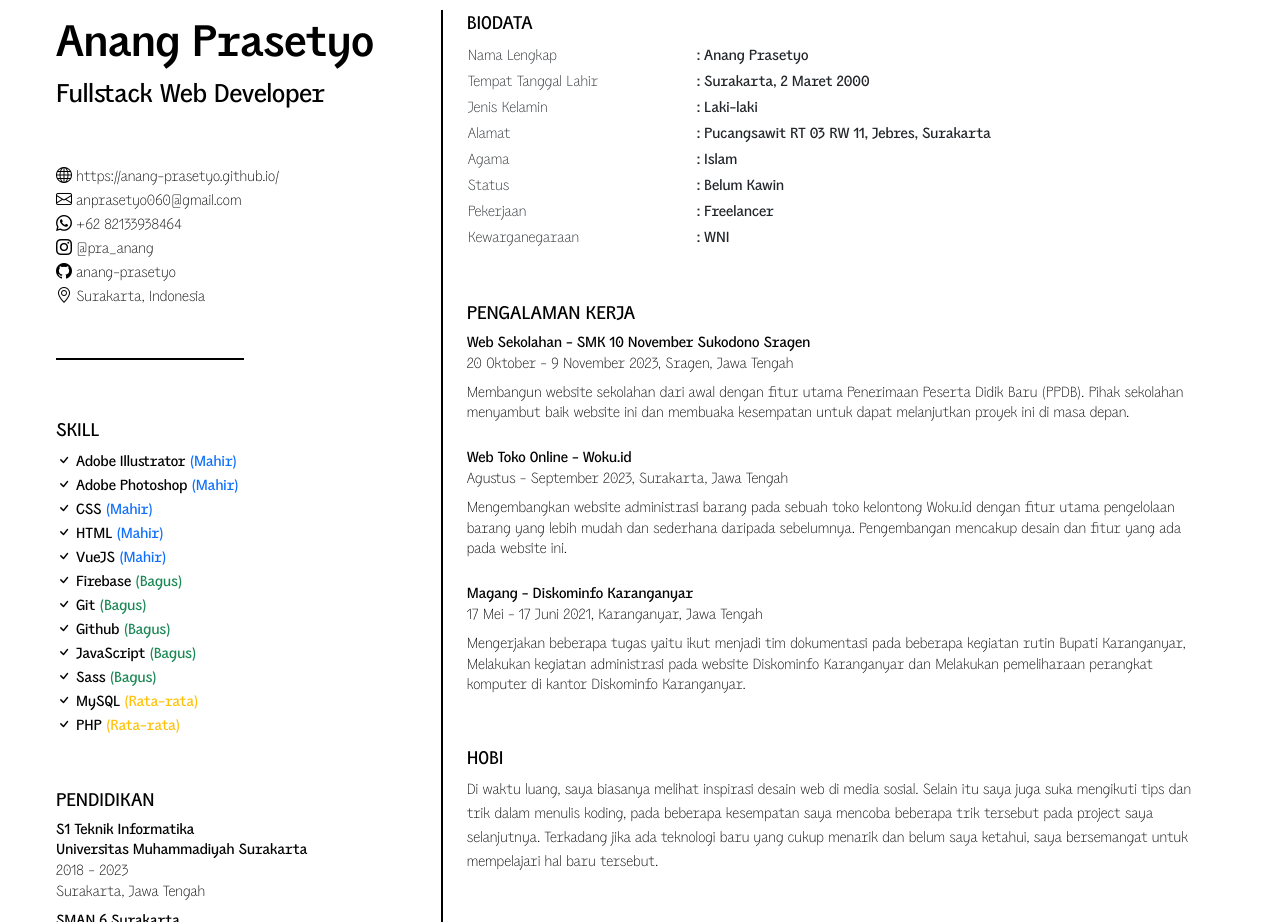
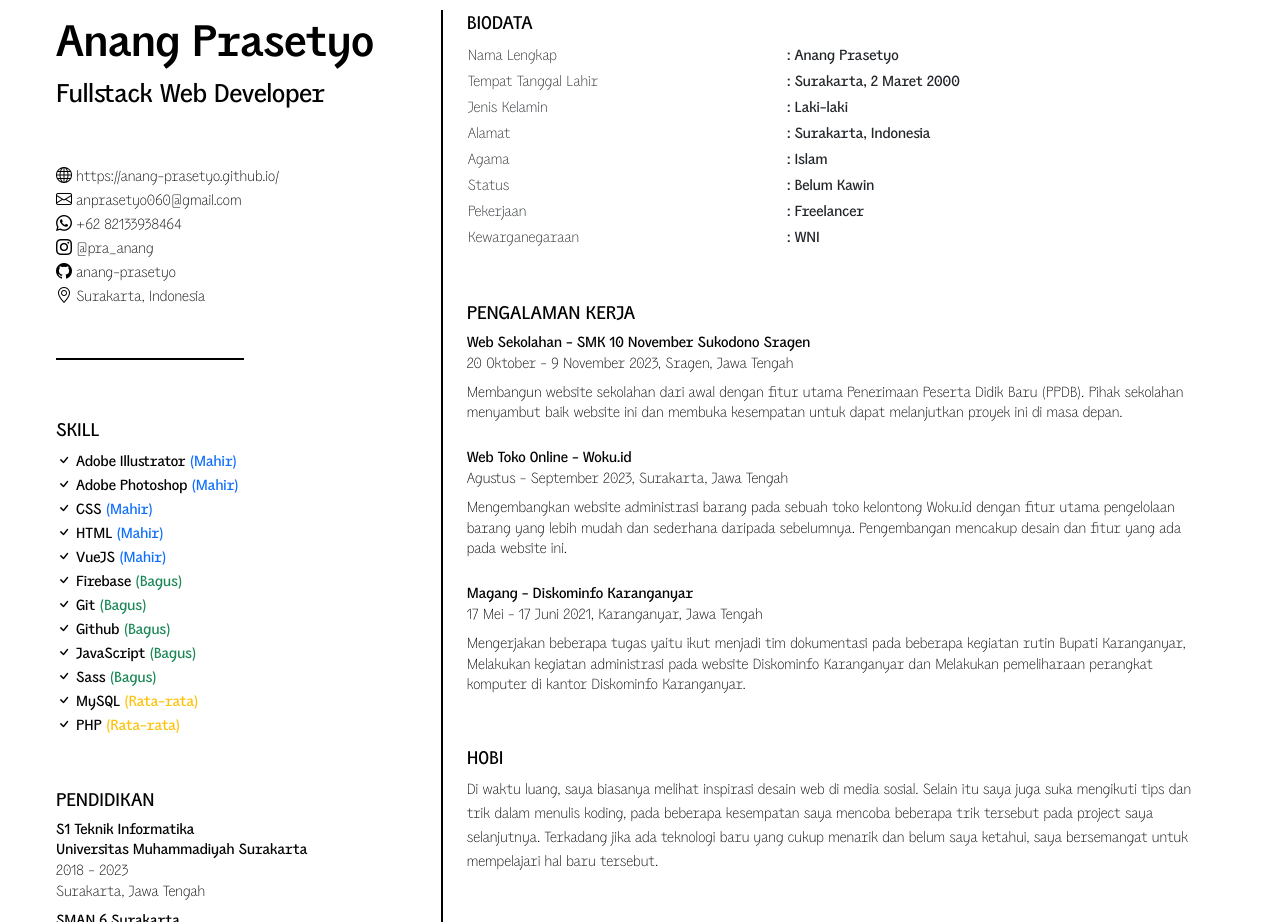
Before and after one commit to anang-prasetyo/anang-prasetyo.github.io, a Vue app: page / in a window 1280 px wide. Shown: the part 1000-1922 px from the top of the page. Built offline with nearby package versions, Linux system fonts and the light colour scheme.

Commit message:
new commit

```diff
--- a/src/components/HeroComponent.vue
+++ b/src/components/HeroComponent.vue
@@ -119,7 +119,7 @@
             </tr>
             <tr>
               <td class="fw-light">Alamat</td>
-              <td>: Pucangsawit RT 03 RW 11, Jebres, Surakarta</td>
+              <td>: Surakarta, Indonesia</td>
             </tr>
             <tr>
               <td class="fw-light">Agama</td>
@@ -147,7 +147,7 @@
               <div>Web Sekolahan - SMK 10 November Sukodono Sragen</div>
               <div class="fw-light">
                 <div>20 Oktober - 9 November 2023, Sragen, Jawa Tengah</div>
-                <div class="mt-2">Membangun website sekolahan dari awal dengan fitur utama Penerimaan Peserta Didik Baru (PPDB). Pihak sekolahan menyambut baik website ini dan membuaka kesempatan untuk dapat melanjutkan proyek ini di masa depan.</div>
+                <div class="mt-2">Membangun website sekolahan dari awal dengan fitur utama Penerimaan Peserta Didik Baru (PPDB). Pihak sekolahan menyambut baik website ini dan membuka kesempatan untuk dapat melanjutkan proyek ini di masa depan.</div>
               </div>
             </li>
             <li style="line-height: 1.3rem;">
```
Also changed, not shown: 4 other files (tests, documents, lock files or other folders).
